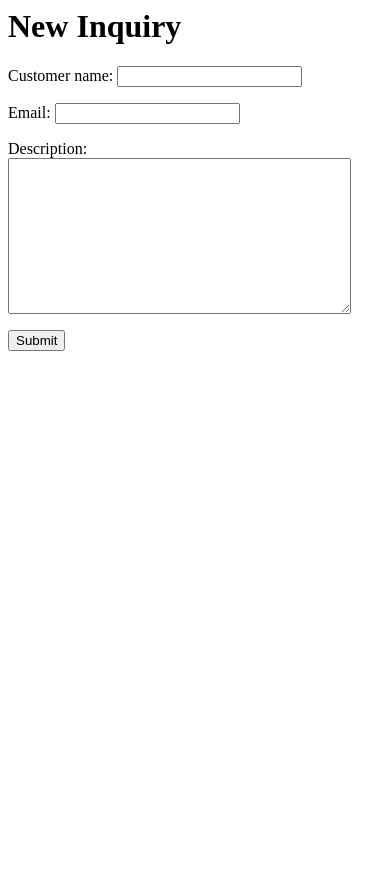
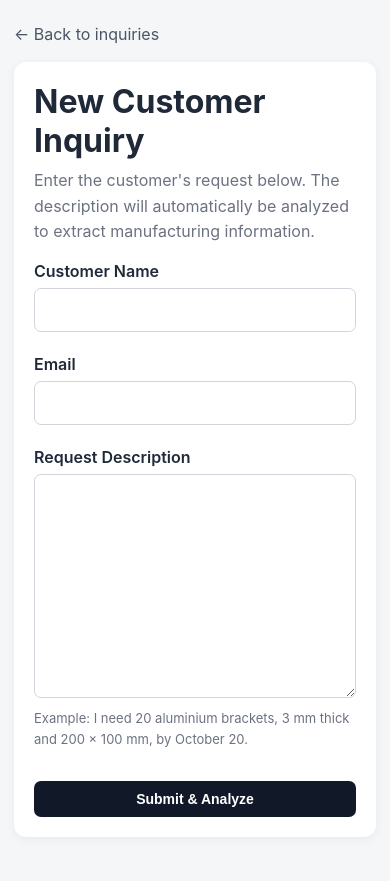
Before and after one commit to aldahik/django_demo, a Django app: page /inquiries/new/ in a window 390 px wide. Before the commit the page ends 351 px from the top, so only its background shows below. Run offline with Django 5.2, Linux system fonts and the light colour scheme.

Commit message:
Polish UI and replace LLM

```diff
--- a/inquiries/services/ai.py
+++ b/inquiries/services/ai.py
@@ -12,7 +12,7 @@ api_key= os.environ["OPENROUTER_API_KEY"],
 
 def analyze_inquiry(description: str) -> AnalysisResult:
     response = client.chat.completions.create(
-        model= "qwen/qwen3.8-27b:free",
+        model= "nvidia/nemotron-3-super-120b-a12b:free",
         messages= [
             {
                 "role": "system",
--- /dev/null
+++ b/inquiries/static/inquiries/styles.css
@@ -0,0 +1,379 @@
+* {
+    box-sizing: border-box;
+}
+
+
+body {
+    margin: 0;
+    padding: 40px 20px;
+
+    font-family:
+        -apple-system,
+        BlinkMacSystemFont,
+        "Segoe UI",
+        sans-serif;
+
+    background: #f4f6f8;
+    color: #1f2937;
+}
+
+
+.container {
+    max-width: 900px;
+    margin: 0 auto;
+}
+
+
+.small-container {
+    max-width: 700px;
+}
+
+
+h1 {
+    margin-top: 0;
+    margin-bottom: 8px;
+}
+
+
+h2 {
+    margin-top: 0;
+    margin-bottom: 8px;
+}
+
+
+p {
+    line-height: 1.6;
+}
+
+
+.subtitle {
+    margin-top: 0;
+    color: #6b7280;
+}
+
+
+.muted {
+    color: #6b7280;
+    font-size: 14px;
+}
+
+
+.page-header {
+    display: flex;
+    justify-content: space-between;
+    align-items: center;
+
+    gap: 20px;
+    margin-bottom: 24px;
+}
+
+
+.card {
+    background: white;
+
+    padding: 26px;
+    margin-bottom: 20px;
+
+    border-radius: 12px;
+
+    box-shadow:
+        0 2px 10px rgba(0, 0, 0, 0.06);
+}
+
+
+.card-header,
+.card-footer,
+.analysis-header {
+    display: flex;
+    justify-content: space-between;
+    align-items: center;
+
+    gap: 20px;
+}
+
+
+.card-footer {
+    margin-top: 20px;
+}
+
+
+.inquiry-card {
+    transition:
+        transform 0.15s ease,
+        box-shadow 0.15s ease;
+}
+
+
+.inquiry-card:hover {
+    transform: translateY(-2px);
+
+    box-shadow:
+        0 5px 18px rgba(0, 0, 0, 0.09);
+}
+
+
+.description-preview {
+    margin-top: 18px;
+    color: #374151;
+}
+
+
+.button,
+.secondary-button {
+    display: inline-block;
+
+    padding: 10px 18px;
+
+    border-radius: 7px;
+
+    text-decoration: none;
+    font-weight: 600;
+
+    cursor: pointer;
+
+    border: none;
+
+    font-size: 14px;
+}
+
+
+.button {
+    background: #111827;
+    color: white;
+}
+
+
+.button:hover {
+    background: #374151;
+}
+
+
+.secondary-button {
+    background: #e5e7eb;
+    color: #111827;
+}
+
+
+.secondary-button:hover {
+    background: #d1d5db;
+}
+
+
+.full-width {
+    width: 100%;
+    margin-top: 10px;
+}
+
+
+.back-link {
+    display: inline-block;
+
+    margin-bottom: 18px;
+
+    color: #4b5563;
+    text-decoration: none;
+}
+
+
+.back-link:hover {
+    color: #111827;
+}
+
+
+.status {
+    background: #e5e7eb;
+
+    padding: 6px 12px;
+
+    border-radius: 999px;
+
+    font-size: 13px;
+    font-weight: 600;
+
+    text-transform: capitalize;
+}
+
+
+.analysis-success {
+    background: #dcfce7;
+    color: #166534;
+
+    padding: 6px 12px;
+
+    border-radius: 999px;
+
+    font-size: 13px;
+    font-weight: 600;
+}
+
+
+.analysis-error {
+    margin-top: 20px;
+
+    padding: 18px;
+
+    background: #fff7ed;
+
+    border: 1px solid #fed7aa;
+    border-radius: 8px;
+}
+
+
+.analysis-error p {
+    margin-bottom: 0;
+}
+
+
+.details-grid {
+    display: grid;
+
+    grid-template-columns:
+        repeat(2, minmax(0, 1fr));
+
+    gap: 20px;
+
+    margin-top: 24px;
+}
+
+
+.details-grid p {
+    margin-top: 4px;
+    margin-bottom: 0;
+}
+
+
+.field-label {
+    color: #6b7280;
+
+    font-size: 13px;
+    font-weight: 600;
+
+    text-transform: uppercase;
+    letter-spacing: 0.04em;
+}
+
+
+.request-text {
+    margin-top: 26px;
+
+    padding: 18px;
+
+    background: #f9fafb;
+
+    border-radius: 8px;
+}
+
+
+.request-text p {
+    margin-bottom: 0;
+}
+
+
+.form-group {
+    margin-bottom: 22px;
+}
+
+
+.form-group label {
+    display: block;
+
+    margin-bottom: 7px;
+
+    font-weight: 600;
+}
+
+
+.form-group input,
+.form-group textarea,
+.form-group select {
+    width: 100%;
+
+    padding: 11px 12px;
+
+    border: 1px solid #d1d5db;
+    border-radius: 7px;
+
+    font: inherit;
+
+    background: white;
+}
+
+
+.form-group textarea {
+    min-height: 160px;
+    resize: vertical;
+}
+
+
+.form-group input:focus,
+.form-group textarea:focus {
+    outline: none;
+
+    border-color: #6b7280;
+
+    box-shadow:
+        0 0 0 3px rgba(107, 114, 128, 0.12);
+}
+
+
+.field-help {
+    margin-top: 6px;
+
+    color: #6b7280;
+    font-size: 13px;
+}
+
+
+.error {
+    margin-top: 6px;
+
+    color: #b91c1c;
+    font-size: 13px;
+}
+
+
+.error-box {
+    margin-bottom: 18px;
+
+    padding: 14px;
+
+    background: #fef2f2;
+
+    color: #991b1b;
+
+    border-radius: 7px;
+}
+
+
+.empty-state {
+    text-align: center;
+
+    padding: 50px 30px;
+}
+
+
+@media (max-width: 650px) {
+
+    body {
+        padding: 24px 14px;
+    }
+
+
+    .page-header,
+    .card-header,
+    .card-footer,
+    .analysis-header {
+        align-items: flex-start;
+        flex-direction: column;
+    }
+
+
+    .details-grid {
+        grid-template-columns: 1fr;
+    }
+
+
+    .card {
+        padding: 20px;
+    }
+}
--- a/inquiries/templates/inquiries/inquiry_form.html
+++ b/inquiries/templates/inquiries/inquiry_form.html
@@ -1,9 +1,116 @@
-<h1>New Inquiry</h1>
+{% load static %}
 
-<form method="POST">
-    {% csrf_token %}
+<!DOCTYPE html>
+<html lang="en">
+<head>
+    <meta charset="UTF-8">
+    <meta name="viewport" content="width=device-width, initial-scale=1.0">
 
-    {{ form.as_p }}
+    <title>New Inquiry</title>
 
-    <button type="submit">Submit</button>
-</form>
+    <link
+        rel="stylesheet"
+        href="{% static 'inquiries/styles.css' %}"
+    >
+</head>
+
+<body>
+
+<div class="container small-container">
+
+    <a href="{% url 'inquiry_list' %}" class="back-link">
+        ← Back to inquiries
+    </a>
+
+
+    <div class="card">
+
+        <h1>New Customer Inquiry</h1>
+
+        <p class="subtitle">
+            Enter the customer's request below.
+            The description will automatically be analyzed
+            to extract manufacturing information.
+        </p>
+
+
+        <form method="POST">
+
+            {% csrf_token %}
+
+            <div class="form-group">
+                <label for="{{ form.customer_name.id_for_label }}">
+                    Customer Name
+                </label>
+
+                {{ form.customer_name }}
+
+                {% for error in form.customer_name.errors %}
+                    <p class="error">
+                        {{ error }}
+                    </p>
+                {% endfor %}
+            </div>
+
+
+            <div class="form-group">
+                <label for="{{ form.email.id_for_label }}">
+                    Email
+                </label>
+
+                {{ form.email }}
+
+                {% for error in form.email.errors %}
+                    <p class="error">
+                        {{ error }}
+                    </p>
+                {% endfor %}
+            </div>
+
+
+            <div class="form-group">
+                <label for="{{ form.description.id_for_label }}">
+                    Request Description
+                </label>
+
+                {{ form.description }}
+
+                <p class="field-help">
+                    Example: I need 20 aluminium brackets,
+                    3 mm thick and 200 × 100 mm,
+                    by October 20.
+                </p>
+
+                {% for error in form.description.errors %}
+                    <p class="error">
+                        {{ error }}
+                    </p>
+                {% endfor %}
+            </div>
+
+
+            {% if form.non_field_errors %}
+
+                <div class="error-box">
+
+                    {% for error in form.non_field_errors %}
+                        <p>{{ error }}</p>
+                    {% endfor %}
+
+                </div>
+
+            {% endif %}
+
+
+            <button type="submit" class="button full-width">
+                Submit & Analyze
+            </button>
+
+        </form>
+
+    </div>
+
+</div>
+
+</body>
+</html>
```
Also changed, not shown: inquiries/templates/inquiries/inquiry.html (+36 -15 lines), inquiries/templates/inquiries/inquiry_list.html (+88 -8 lines).
